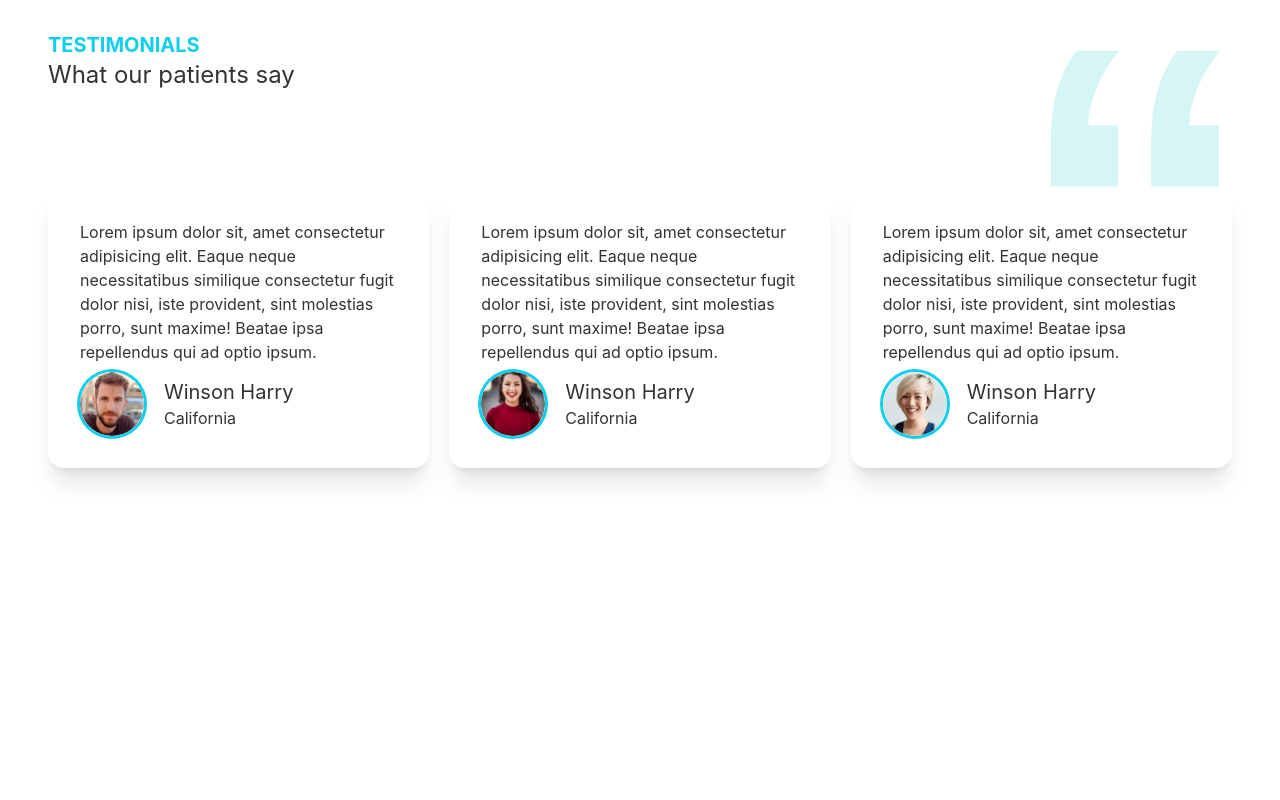
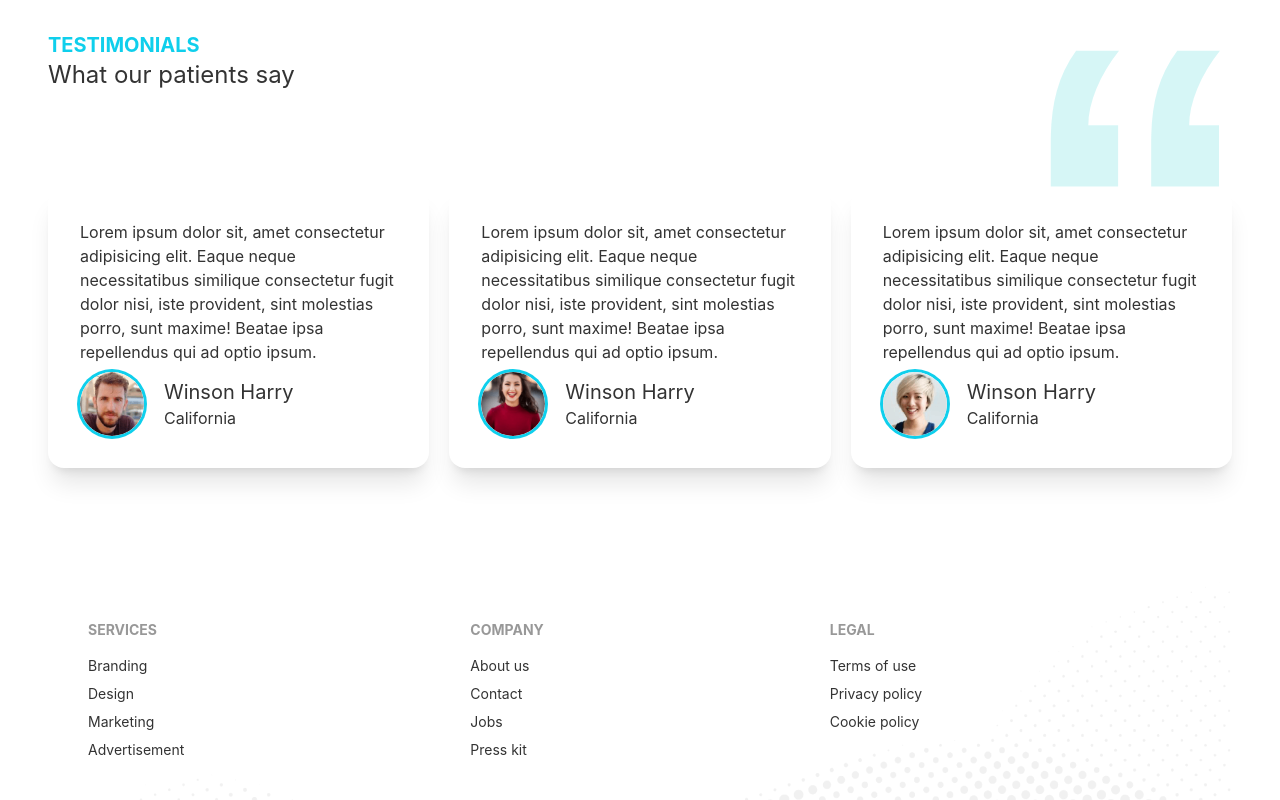
Before and after one commit to shahedyousuf/doctor-s-portal, a React (Create React App) app: page / in a window 1280 px wide. Shown: the part 2152-2952 px from the top of the page. Before the commit the page ends 2732 px from the top, so only its background shows below. Built offline with nearby package versions, Linux system fonts and the light colour scheme.

Commit message:
footer added

```diff
--- /dev/null
+++ b/src/Pages/Home/Footer.js
@@ -0,0 +1,34 @@
+import React from 'react';
+import footer from '../../assets/images/footer.png';
+
+const Footer = () => {
+    return (
+        <footer style={{
+            background: `url(${footer})`,
+            backgroundSize: 'cover'
+        }} class="footer p-10">
+            <div>
+                <span class="footer-title">Services</span>
+                <a class="link link-hover">Branding</a>
+                <a class="link link-hover">Design</a>
+                <a class="link link-hover">Marketing</a>
+                <a class="link link-hover">Advertisement</a>
+            </div>
+            <div>
+                <span class="footer-title">Company</span>
+                <a class="link link-hover">About us</a>
+                <a class="link link-hover">Contact</a>
+                <a class="link link-hover">Jobs</a>
+                <a class="link link-hover">Press kit</a>
+            </div>
+            <div>
+                <span class="footer-title">Legal</span>
+                <a class="link link-hover">Terms of use</a>
+                <a class="link link-hover">Privacy policy</a>
+                <a class="link link-hover">Cookie policy</a>
+            </div>
+        </footer>
+    );
+};
+
+export default Footer;
--- a/src/Pages/Home/Home.js
+++ b/src/Pages/Home/Home.js
@@ -1,5 +1,6 @@
 import React from 'react';
 import Banner from './Banner';
+import Footer from './Footer';
 import Info from './Info';
 import MakeAppointment from './MakeAppointment';
 import Services from './Services';
@@ -13,6 +14,7 @@
             <Services></Services>
             <MakeAppointment></MakeAppointment>
             <Testimonials></Testimonials>
+            <Footer></Footer>
         </div>
     );
 };
```
